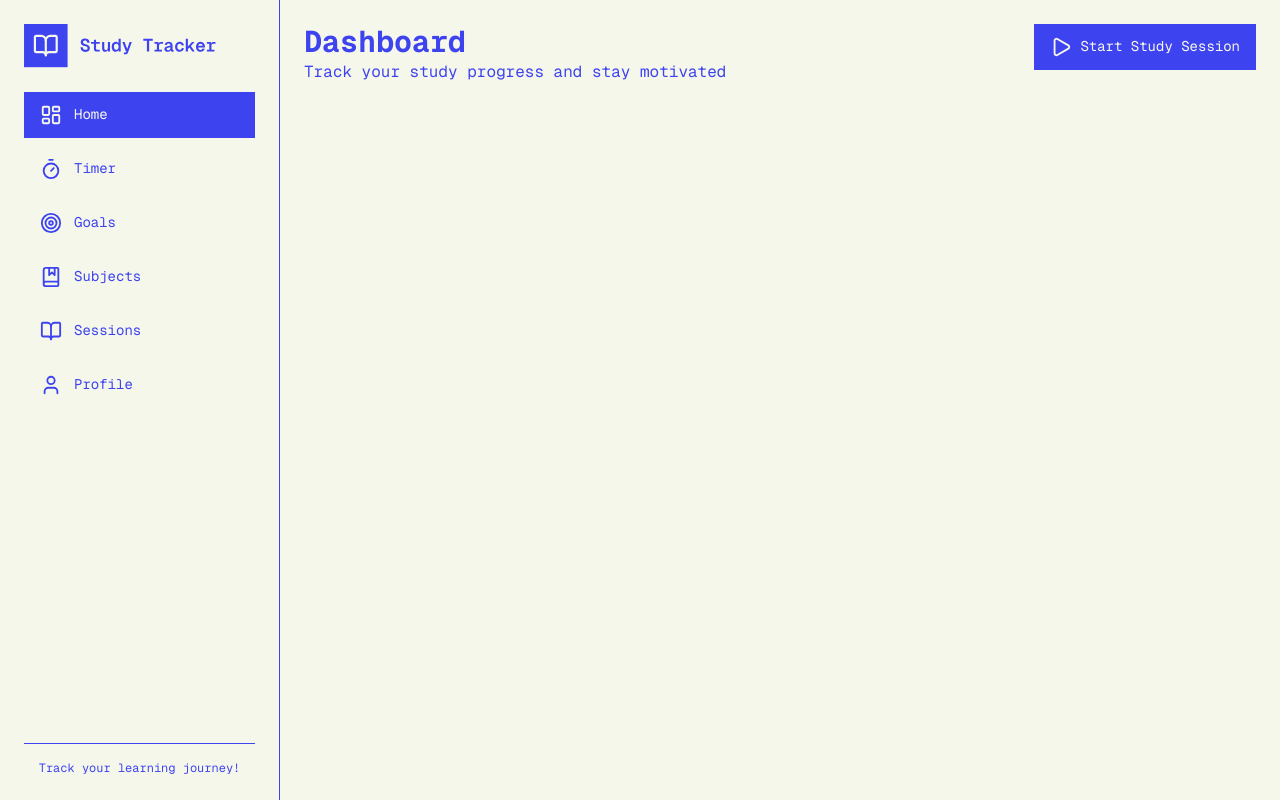
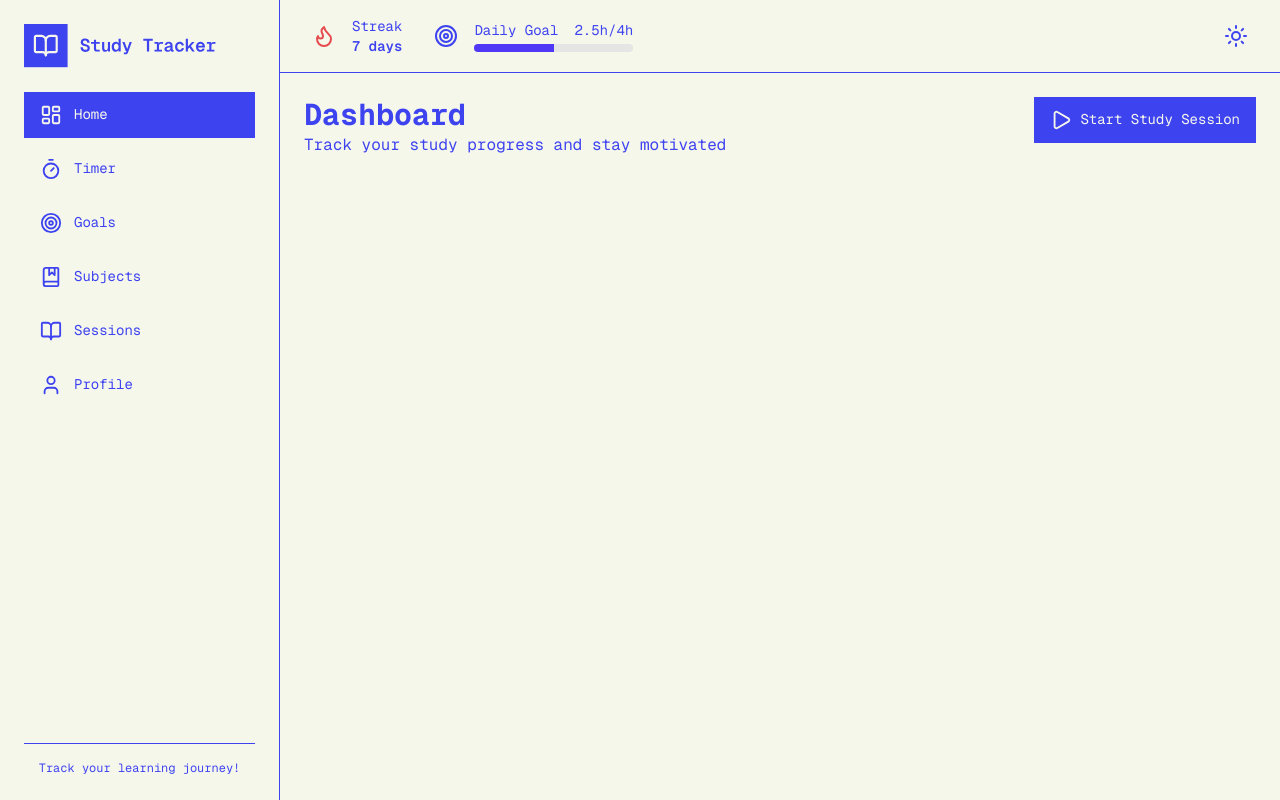
Before and after one commit to joaosantos99/pw-project, a Vue app: page / in a window 1280 px wide. Built offline with nearby package versions, Linux system fonts and the light colour scheme; a web font is replaced by a local one.

Commit message:
feat: header

```diff
--- a/src/App.vue
+++ b/src/App.vue
@@ -1,10 +1,12 @@
 <script>
-  import Sidebar from './components/sidebar.vue'
+  import Header from './components/Header.vue'
+  import Sidebar from './components/Sidebar.vue'
   import { RouterView } from 'vue-router'
 
   export default {
     name: 'App',
     components: {
+      Header,
       Sidebar,
       RouterView,
     },
--- /dev/null
+++ b/src/components/Header.vue
@@ -0,0 +1,63 @@
+<script>
+  import {
+    Flame,
+    Target,
+    Sun
+  } from 'lucide-vue-next';
+
+  export default {
+    name: 'Header',
+
+    components: {
+      Flame,
+      Target,
+      Sun,
+    },
+  }
+</script>
+
+<template>
+  <header class="flex items-center justify-between px-8 py-4 border-b border-solid">
+
+    <div class="flex space-x-8">
+      <!-- Streak -->
+      <div class="flex space-x-4 items-center">
+        <Flame
+          color = "#E54B4F"
+        />
+        <div>
+          <div>
+            Streak
+          </div>
+          <div class="font-semibold">
+            7 days
+          </div>
+        </div>
+      </div>
+
+      <!-- Daily Goal -->
+      <div class="flex space-x-4 items-center">
+        <Target />
+        <div class="space-y-1">
+          <div class="flex justify-between space-x-4">
+            <div>Daily Goal</div>
+            <div>2.5h/4h</div>
+          </div>
+          <div class="h-2 bg-neutral-200 rounded-xl overflow-hidden">
+            <div class="bg-indigo-600 h-full w-1/2" id="progress-bar">
+            </div>
+          </div>
+        </div>
+      </div>
+    </div>
+
+
+    <Sun />
+
+  </header>
+
+</template>
+
+<style scoped>
+
+</style>
--- a/src/components/PageWrapper.vue
+++ b/src/components/PageWrapper.vue
@@ -1,5 +1,6 @@
 <script>
   import Sidebar from './Sidebar.vue'
+  import Header from './Header.vue'
   import { LAYOUTS } from '../constants/layout'
 
   export default {
@@ -7,6 +8,7 @@
 
     components: {
       Sidebar,
+      Header,
     },
 
     data: () => ({
@@ -26,13 +28,17 @@
 <template>
   <div class="w-full flex">
     <Sidebar v-if="layout === LAYOUTS.DEFAULT" />
+    <div class="w-full">
+      <Header v-if="layout === LAYOUTS.DEFAULT" />
       <div
         :class="[
           layout === LAYOUTS.DEFAULT
           ? 'w-full flex flex-col gap-4 p-6'
           : 'w-full h-screen flex items-center justify-center',
-    ]">
+        ]"
+      >
         <slot />
     </div>
   </div>
+</div>
 </template>
```
Lines whose indentation alone changed are shown as unchanged.
